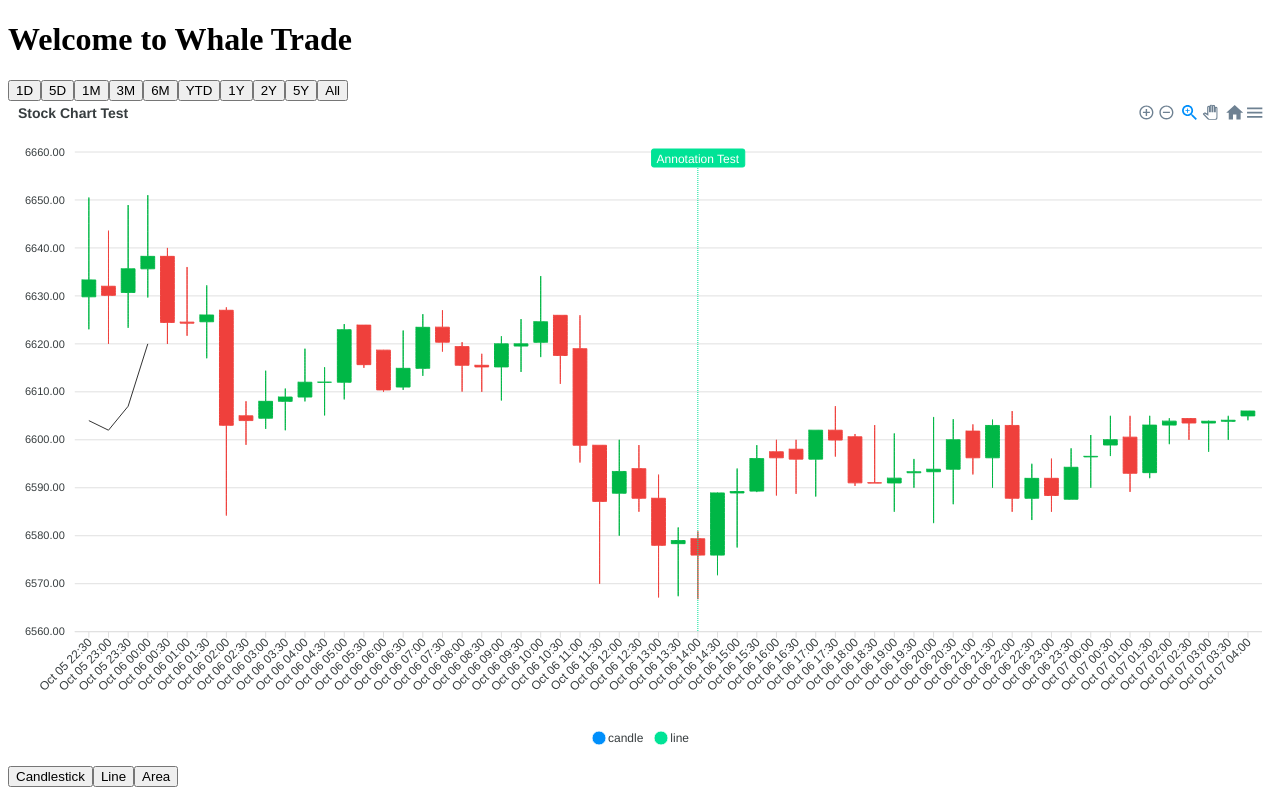
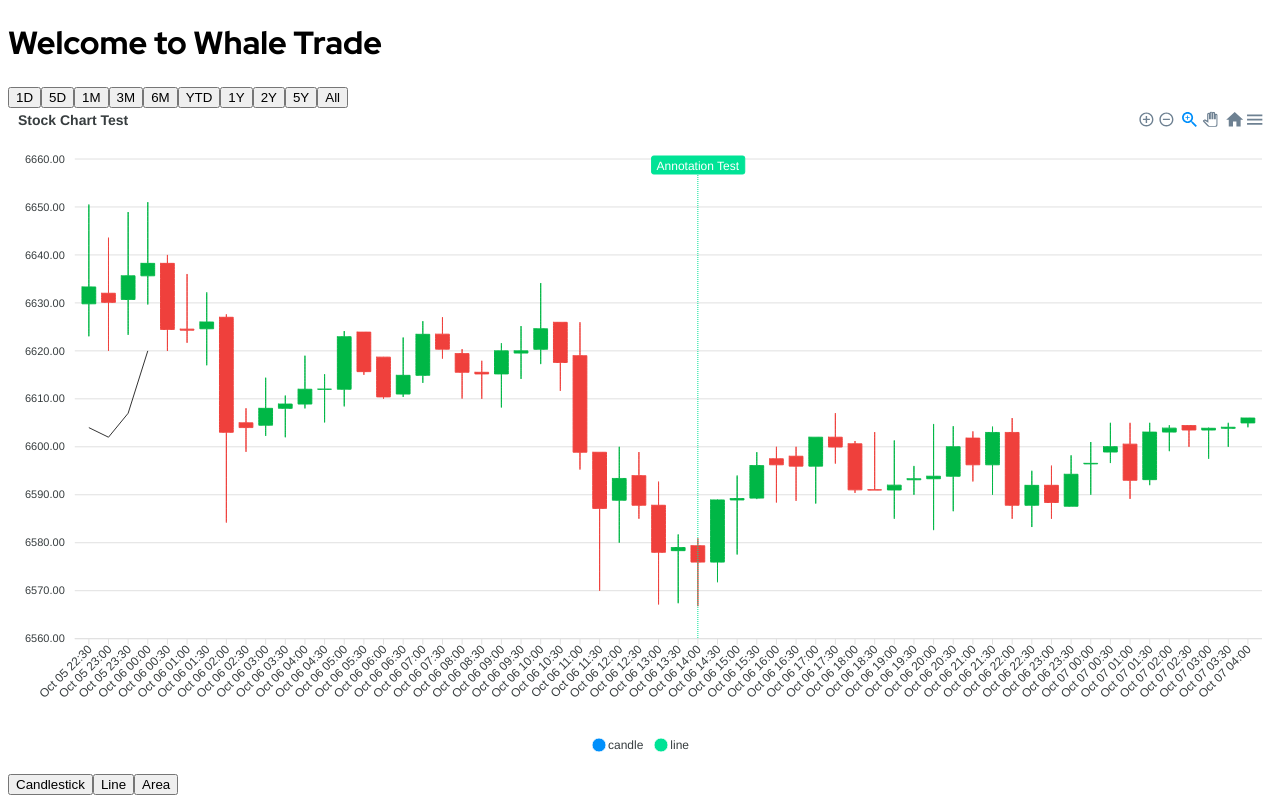
Before and after one commit to LoganBrinsmead/WhaleTrade, a React (Create React App) app in the folder front-end/: page / in a window 1280 px wide. Built offline with nearby package versions, Linux system fonts and the light colour scheme.

Commit message:
Implemented fonts according to style sheet

```diff
--- a/front-end/src/App.js
+++ b/front-end/src/App.js
@@ -1,6 +1,7 @@
 import React from 'react';
 import CandlestickChart from './charts/CandlestickChart';
 import './App.css';
+import Header from './component/Header';
 
 function App () {
   return (
@@ -13,7 +14,7 @@
 // FOR TESTING: visualizing the test chart.
 function chart () {
   return (
-    <div>
+    <div className="font-face-rhd">
       <h1>Welcome to Whale Trade</h1>
       <div>
         <CandlestickChart
--- a/front-end/src/index.js
+++ b/front-end/src/index.js
@@ -2,7 +2,8 @@
 import ReactDOM from 'react-dom/client';
 import App from './App';
 import './fonts/red_hat_display/RedHatDisplay-Bold.ttf'
-import './fonts/red_hat_text/RedHatText-Regular.tff'
+import './fonts/red_hat_text/RedHatText-Regular.ttf'
+import './index.css'
 
 
 const root = ReactDOM.createRoot(document.getElementById('root'));
```
